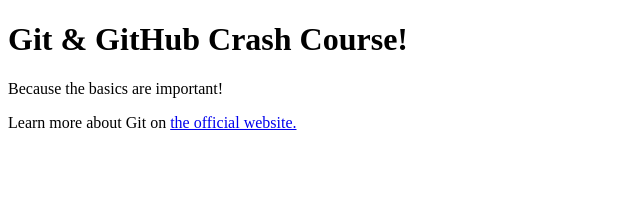
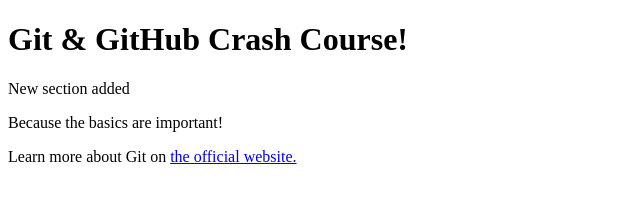
Before and after one commit to cpadala2050/github-crash-course, a plain HTML site: page index.html in a window 1280 px wide. Shown: the whole page, without its empty margins (0-640 px from the left). Drawn offline with Linux system fonts and the light colour scheme.

Commit message:
added section

```diff
--- a/index.html
+++ b/index.html
@@ -8,6 +8,9 @@
   </head>
   <body>
     <h1>Git & GitHub Crash Course!</h1>
+    <section>
+      <p>New section added</p>
+    </section>
     <p>Because the basics are important!</p>
     <p>
       Learn more about Git on
```
